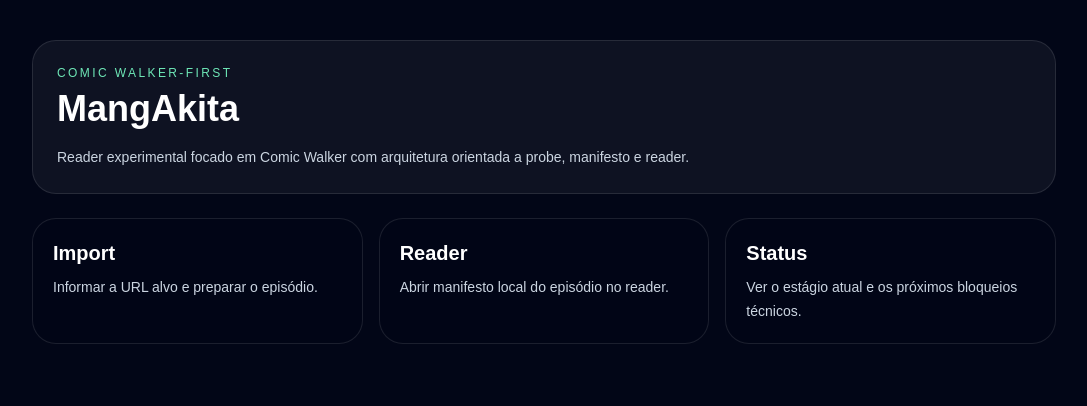
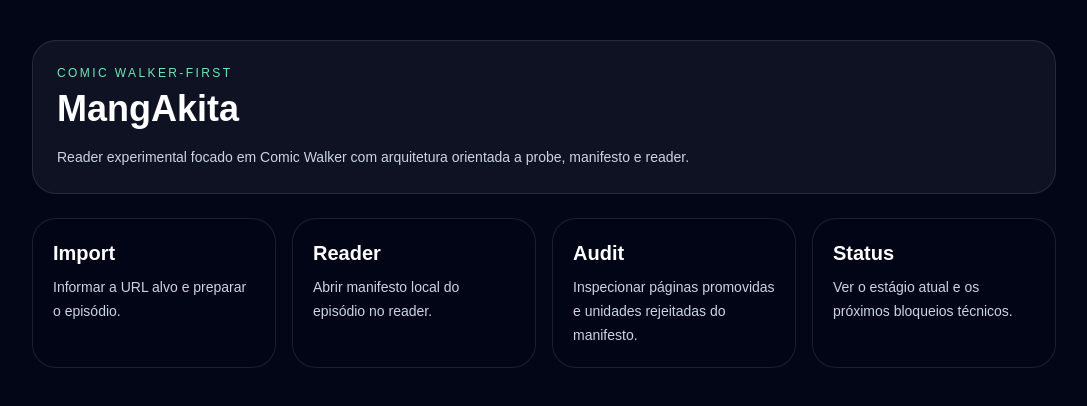
Before and after one commit to MarceloSalada/MangAkita, a Next.js app: page / in a window 1280 px wide. Shown: the top 406 px of the page, without its empty margins (96-1183 px from the left). Built offline with nearby package versions, Linux system fonts and the light colour scheme.

Commit message:
feat: add audit entry point to home

```diff
--- a/app/page.tsx
+++ b/app/page.tsx
@@ -12,7 +12,7 @@
           </p>
         </div>
 
-        <div className="grid gap-4 md:grid-cols-3">
+        <div className="grid gap-4 md:grid-cols-2 xl:grid-cols-4">
           <Link href="/import" className="rounded-3xl border border-white/10 bg-slate-950/60 p-5 hover:border-emerald-400/30">
             <h2 className="text-xl font-semibold text-white">Import</h2>
             <p className="mt-2 text-sm leading-6 text-slate-300">Informar a URL alvo e preparar o episódio.</p>
@@ -20,6 +20,10 @@
           <Link href="/reader" className="rounded-3xl border border-white/10 bg-slate-950/60 p-5 hover:border-emerald-400/30">
             <h2 className="text-xl font-semibold text-white">Reader</h2>
             <p className="mt-2 text-sm leading-6 text-slate-300">Abrir manifesto local do episódio no reader.</p>
+          </Link>
+          <Link href="/audit" className="rounded-3xl border border-white/10 bg-slate-950/60 p-5 hover:border-emerald-400/30">
+            <h2 className="text-xl font-semibold text-white">Audit</h2>
+            <p className="mt-2 text-sm leading-6 text-slate-300">Inspecionar páginas promovidas e unidades rejeitadas do manifesto.</p>
           </Link>
           <Link href="/status" className="rounded-3xl border border-white/10 bg-slate-950/60 p-5 hover:border-emerald-400/30">
             <h2 className="text-xl font-semibold text-white">Status</h2>
```
